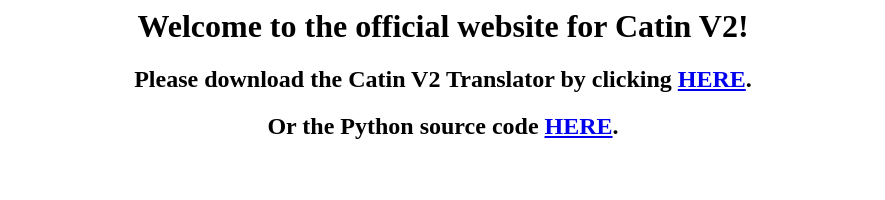
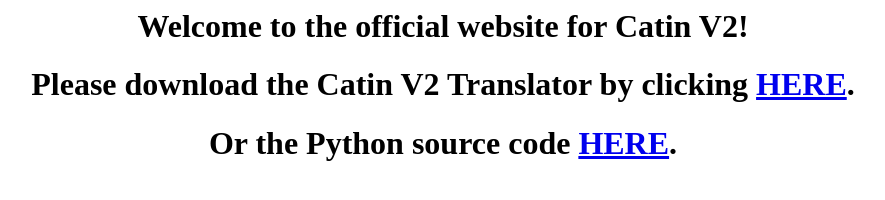
Before and after one commit to guacaplushy/Catin-V2, a plain HTML site: page index.html in a window 1280 px wide. Shown: the whole page, without its empty margins (197-1082 px from the left). Drawn offline with Linux system fonts and the light colour scheme.

Commit message:
update font LOL

```diff
--- a/index.html
+++ b/index.html
@@ -1,3 +1,3 @@
-<center><h1>Welcome to the official website for Catin V2!</h1></center>
-<center><h2>Please download the Catin V2 Translator by clicking <a href=https://github.com/guacaplushy/Catin-V2/releases/download/1.0/CatinV2.exe>HERE</a>.</h2></center>
-<center><h2>Or the Python source code <a href=https://github.com/guacaplushy/Catin-V2/releases/download/1.0/CatinV2.py>HERE</a>.</h2></center>
+<center><h1 style="font-family:nunito">Welcome to the official website for Catin V2!</h1></center>
+<center><h1 style="font-family:nunito">Please download the Catin V2 Translator by clicking <a href=https://github.com/guacaplushy/Catin-V2/releases/download/1.0/CatinV2.exe>HERE</a>.</h2></center>
+<center><h1 style="font-family:nunito">Or the Python source code <a href=https://github.com/guacaplushy/Catin-V2/releases/download/1.0/CatinV2.py>HERE</a>.</h2></center>
```
